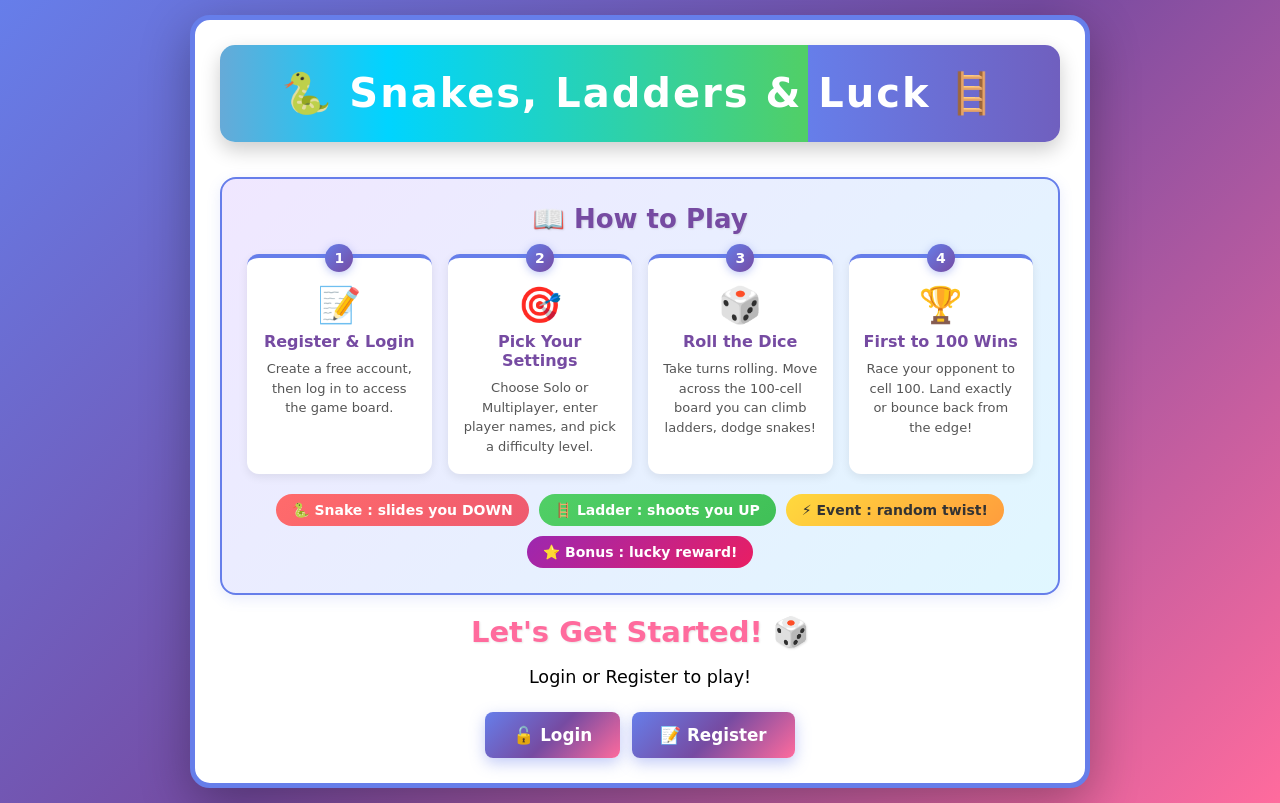
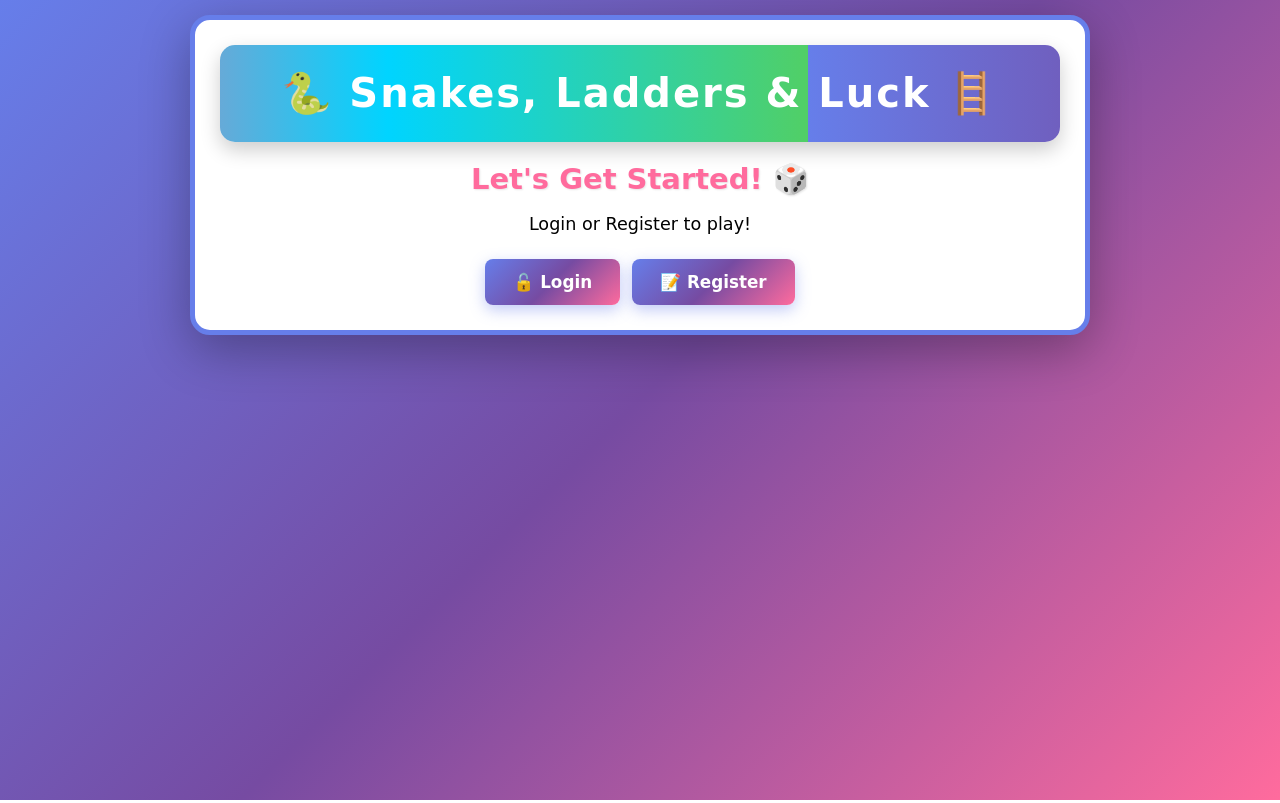
Before and after one commit to TanuskaB/Tanuska_Biswakarma_Snakes_Ladders_-_Luck, a PHP site: page / in a window 1280 px wide. Run offline with PHP 8.4, Linux system fonts and the light colour scheme.

Commit message:
Removed how to play instructions from index

```diff
--- a/index.php
+++ b/index.php
@@ -109,45 +109,6 @@ if ($_SERVER['REQUEST_METHOD'] == 'POST') {
         </script>
 
     <?php endif; ?>
-
-    <!-- How to Play -->
-    <div class="how-to-play">
-        <h2>&#x1F4D6; How to Play</h2>
-        <div class="steps-grid">
-            <div class="step-card">
-                <span class="step-num">1</span>
-                <span class="step-icon">&#x1F4DD;</span>
-                <h3>Register &amp; Login</h3>
-                <p>Create a free account, then log in to access the game board.</p>
-            </div>
-            <div class="step-card">
-                <span class="step-num">2</span>
-                <span class="step-icon">&#x1F3AF;</span>
-                <h3>Pick Your Settings</h3>
-                <p>Choose Solo or Multiplayer, enter player names, and pick a difficulty level.</p>
-            </div>
-            <div class="step-card">
-                <span class="step-num">3</span>
-                <span class="step-icon">&#x1F3B2;</span>
-                <h3>Roll the Dice</h3>
-                <p>Take turns rolling. Move across the 100-cell board you can climb ladders, dodge snakes!</p>
-            </div>
-            <div class="step-card">
-                <span class="step-num">4</span>
-                <span class="step-icon">&#x1F3C6;</span>
-                <h3>First to 100 Wins</h3>
-                <p>Race your opponent to cell 100. Land exactly or bounce back from the edge!</p>
-            </div>
-        </div>
-
-        <div class="rules-row">
-            <div class="rule-badge snake-rule">&#x1F40D; Snake : slides you DOWN</div>
-            <div class="rule-badge ladder-rule">&#x1FA9C; Ladder : shoots you UP</div>
-            <div class="rule-badge event-rule">&#x26A1; Event : random twist!</div>
-            <div class="rule-badge bonus-rule">&#x2B50; Bonus : lucky reward!</div>
-        </div>
-    </div>
-
     <?php if (!is_logged_in()): ?>
         <h2>Let's Get Started! &#x1F3B2;</h2>
         <p style="text-align:center; font-size:1.1em; margin-bottom:25px;">
```
